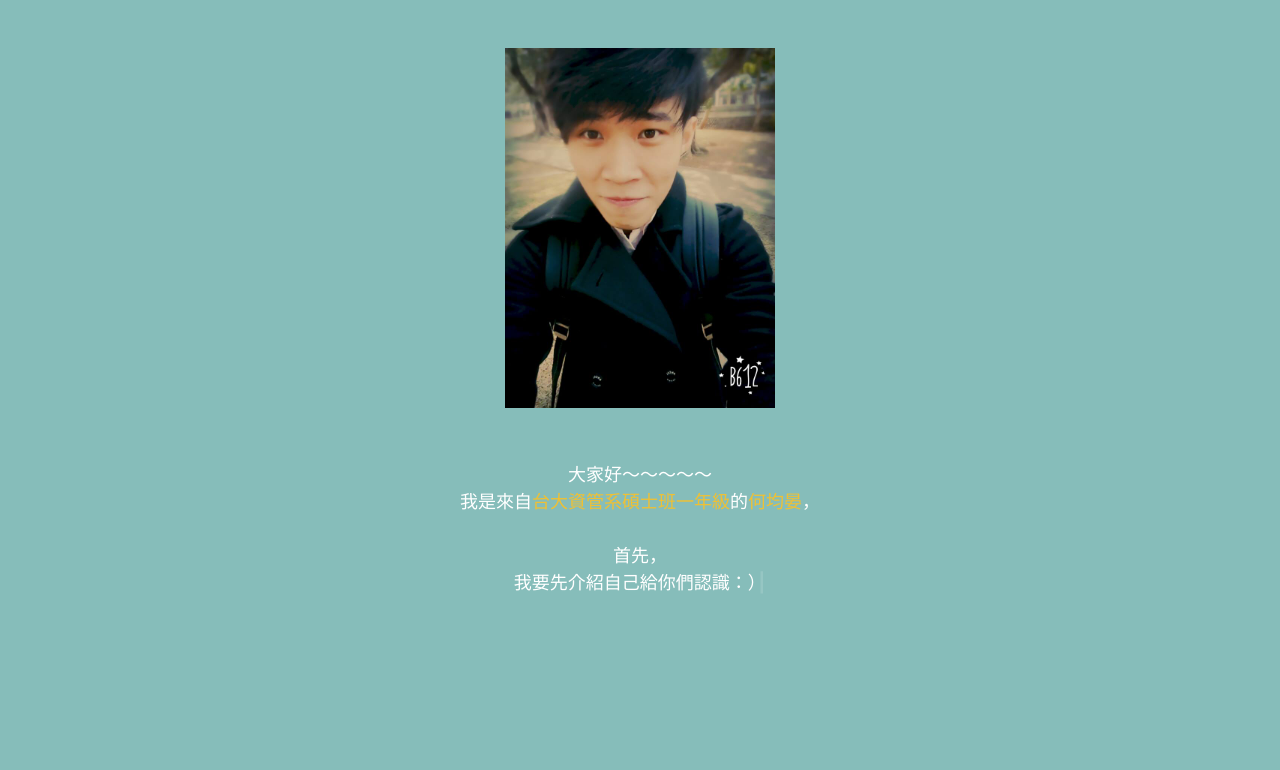
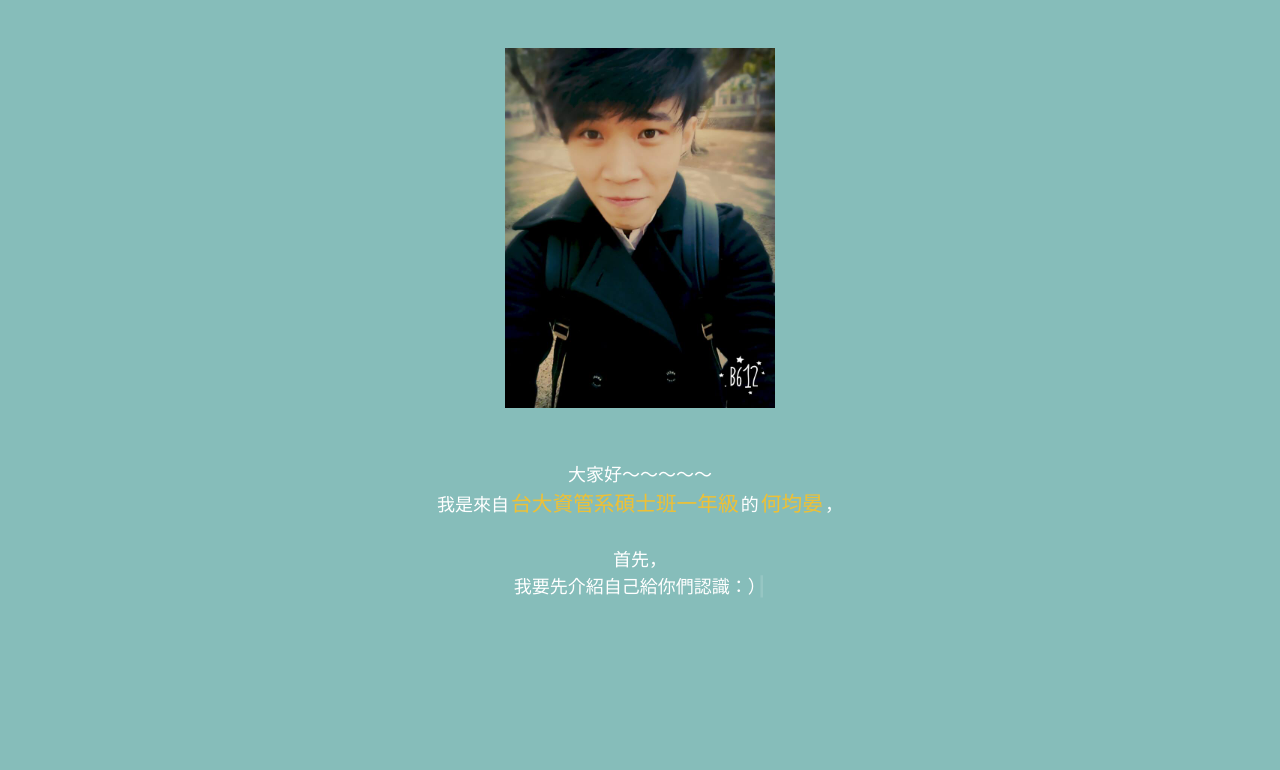
Before and after one commit to pilagod/cep, a plain HTML site: page index.html in a window 1280 px wide. Shown: the top 770 px of the page. Drawn offline with Linux system fonts and the light colour scheme; a web font is replaced by a local one.

Commit message:
font-size

```diff
--- a/index.css
+++ b/index.css
@@ -34,6 +34,7 @@ object {
 }
 
 object ~ span {
+    font-size: 1.15em;
     color: #2f3a35;
 }
 
@@ -469,6 +470,8 @@ highlight {
     /*color: dodgerblue;*/
     /*color: #337BB8;*/
     color: #efc034;
+    font-size: 1.15em;
+    margin: 0 0.1em;
 }
 
 
--- a/svg.css
+++ b/svg.css
@@ -2,5 +2,6 @@
     /*fill: darkred;*/
     /*fill: #efc034;*/
     /*fill: white;*/
-    stroke: white;
+    fill: #2f3a35;
+    /*stroke: white;*/
 }
```
